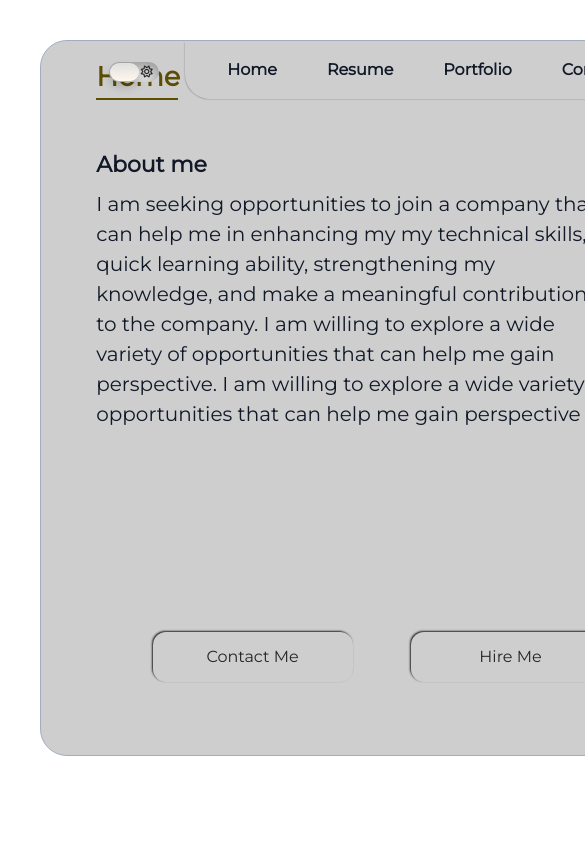
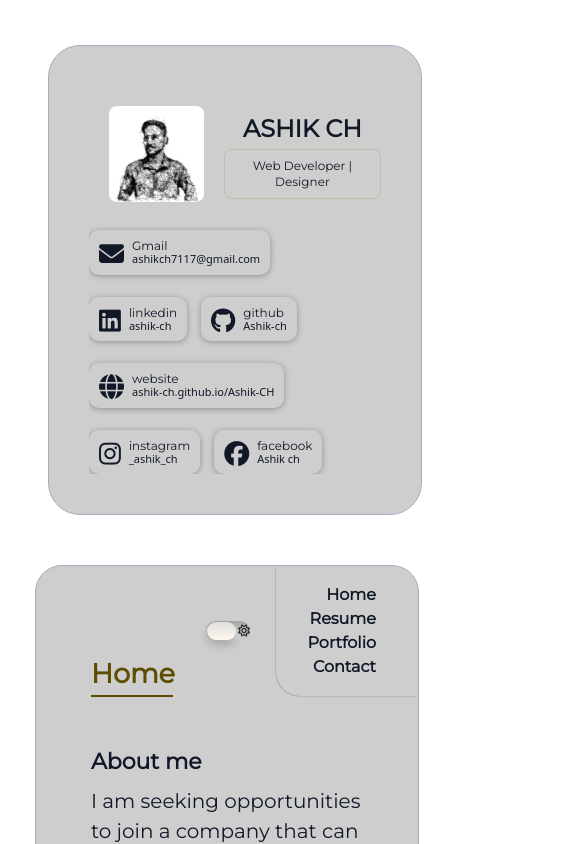
Before and after one commit to Ashik-ch/Ashik-CH, an Angular app: page / in a window 390 px wide. Shown: the top 844 px of the page, 585 px wide, since content can reach past the window. Built offline with nearby package versions, Linux system fonts and the light colour scheme.

Commit message:
Responsive1

```diff
--- a/src/app/app.component.html
+++ b/src/app/app.component.html
@@ -1,4 +1,6 @@
-<div class="flex justify-center p-10 gap-7">
+<div class="main-div">
   <app-side-bar></app-side-bar>
-  <router-outlet></router-outlet>
+  <div class="router">
+    <router-outlet></router-outlet>
+  </div>
 </div>
--- a/src/app/app.component.scss
+++ b/src/app/app.component.scss
@@ -0,0 +1,25 @@
+.main-div {
+  display: flex;
+  padding: 10px;
+  gap: 50px;
+  flex-direction: row;
+  margin: 35px;
+
+  @media (max-width: 400px) {
+    flex-direction: column;
+    align-items: center;
+    overflow-x: auto;
+    width: 400px;
+    padding: 10px;
+  }
+}
+
+.router {
+  width: 1080px;
+
+  @media (max-width: 400px) {
+    display: flex;
+    flex-direction: column;
+    max-width: 400px;
+  }
+}
--- a/src/app/dark/data.ts
+++ b/src/app/dark/data.ts
@@ -1,11 +1,11 @@
 //**@description  Social Media Network */
 export const network = [
     { title: 'Gmail', id: 'ashikch7117@gmail.com', icon: 'fa-2xl fa-solid fa-envelope', url: "https://mail.google.com/mail/u/0/?tab=rm&ogbl#inbox" },
-    { title: 'facebook', id: 'Ashik ch', icon: 'fa-2xl fa-brands fa-facebook', url: 'https://www.facebook.com/ashikch.poyiloor' },
     { title: 'linkedin', id: 'ashik-ch', icon: 'fa-2xl fa-brands fa-linkedin', url: "https://www.linkedin.com/in/ashik-ch-65827920b/" },
     { title: 'github', id: 'Ashik-ch', icon: 'fa-2xl fa-brands fa-github', url: 'https://github.com/Ashik-ch' },
-    { title: 'website', id: 'shik-ch.github.io/Ashik-CH/', icon: 'fa-2xl fa-solid fa-globe', url: 'https://ashik-ch.github.io/Ashik-CH/' },
+    { title: 'website', id: 'ashik-ch.github.io/Ashik-CH ', icon: 'fa-2xl fa-solid fa-globe', url: 'https://ashik-ch.github.io/Ashik-CH/' },
     { title: 'instagram', id: '_ashik_ch', icon: 'fa-2xl fa-brands fa-instagram', url: 'https://www.instagram.com/_ashik_ch/' },
+    { title: 'facebook', id: 'Ashik ch', icon: 'fa-2xl fa-brands fa-facebook', url: 'https://www.facebook.com/ashikch.poyiloor' },
 ];
 
 /**@description  Resume -  Experience and Education */
--- a/src/app/dark/mainpart/mainpart.component.html
+++ b/src/app/dark/mainpart/mainpart.component.html
@@ -1,7 +1,8 @@
 <div class="main-part">
 
   <!-- Day-mode and Nav-bar -->
-  <div class="toggles flex justify-end">
+  <div class="toggles">
+    <div class="header">
       <input type="checkbox" id="darkmode-toggle" (click)="toggleTheme()" />
       <label for="darkmode-toggle">
         <div class="toggle-icon">
@@ -9,6 +10,7 @@
           <i class="far fa-sun fa-xs"></i>
         </div>
       </label>
+    </div>
     <div class="flex justify-end">
       <app-nav (clickValue)="showDiv($event)"></app-nav>
     </div>
@@ -40,7 +42,7 @@
   <section class="resume" *ngIf="openDiv == 'Resume'">
     <div class="header1 font-bold">Resume</div>
     <div class="line mb-[3rem] "></div>
-    <div class="grid grid-cols-2 mt-[2.75rem]">
+    <div class="resume-detail grid grid-cols-2 mt-[2.75rem]">
 
       <!-- Experince & Education -->
       <div *ngFor="let data of data">
@@ -83,9 +85,9 @@
   <section *ngIf="openDiv == 'Portfolio'">
     <h1 class="header1 font-bold">PortFolio</h1>
     <div class="line mb-[3rem]"></div>
-    <div class="  flex flex-col my-4 " style="padding: 0 44px 0px 0px;" *ngFor="let p of project; let i = index">
+    <div class=" flex flex-col my-4 " style="padding: 0 44px 0px 0px;" *ngFor="let p of project; let i = index">
 
-      <div class="flex gap-12" [ngClass]="i % 2 === 0 ? 'flex-row' : 'flex-row-reverse'">
+      <div class=" portfolio-details " [ngClass]="i % 2 === 0 ? 'flex-row' : 'flex-row-reverse'">
         <img routerLink="project/{{p.id}}" class="project-item portfolio-img border border-sm rounded-xl" [src]="p.img"
           alt="img" />
         <div routerLink="project/{{p.id}}" class="project-item portfolio-desc border border-base p-2">
@@ -103,21 +105,22 @@
     <h1 class="header1 font-bold ">Contact</h1>
     <div class="line mb-[3rem] "></div>
 
-    <div class="grid grid-cols-2">
+
+    <div class=" contact-section grid grid-cols-2 ">
       <!-- Send a Message -->
       <section>
         <div class="header2">Send a message</div>
         <div class="mt-5">
           <label for=" first_name" class="block mb-2  text-sm font-medium ">Name</label>
-          <input type="text" id="first_name" class="message-field w-full " placeholder="Name" required>
+          <input type="text" id="first_name" class="message-field " placeholder="Name" required>
         </div>
         <div class="mt-4">
           <label for="last_name" class="block mb-2 text-sm font-medium ">Email</label>
-          <input type="text" id="email" class="message-field  w-full " placeholder="Email" required>
+          <input type="text" id="email" class="message-field" placeholder="Email" required>
         </div>
         <div class="mt-4">
           <label for="last_name" class="block mb-2 text-sm font-medium ">Message</label>
-          <textarea type="text-area " style="height: 156px;" class="message-field  w-full " placeholder="Message"
+          <textarea type="text-area " style="height: 156px;" class="message-field " placeholder="Message"
             required></textarea>
         </div>
 
@@ -134,7 +137,7 @@
       </section>
 
       <!-- Get in touch  -->
-      <section class="pl-20 pr-4">
+      <section class="">
         <div class="header2 mb-8"> Get in touch </div>
         <i class="fa fa-light fa-mobile mt-3 mr-2"></i> <span>Phone: </span>
         <div class="ml-5"> +91 9645937117</div>
@@ -150,7 +153,6 @@
         </div>
       </section>
     </div>
-
   </section>
 
 </div>
--- a/src/app/dark/mainpart/mainpart.component.scss
+++ b/src/app/dark/mainpart/mainpart.component.scss
@@ -18,6 +18,7 @@
   textarea {
     background-color: var(--divColor);
     border-color: var(--invert-color2);
+    width: 96%;
   }
 
   .line {
@@ -25,9 +26,17 @@
     width: 82px;
     background-color: var(--text-header1);
   }
+
+  @media (max-width: 400px) {
+    align-items: center;
+    width: 96%;
+    height: auto;
+  }
 }
 
 .toggles {
+  display: flex;
+  justify-content: flex-end;
   label {
     width: 50px;
     height: 20px;
@@ -39,7 +48,7 @@
       inset 0px -5px 15px rgba(255, 255, 255, 0.4);
     cursor: pointer;
     transition: 0.3s;
-    margin: 21px 26px 0 0px;
+    margin: 0px 26px 0 0px;
     &:after {
       content: "";
       width: 29px;
@@ -53,10 +62,10 @@
       transition: 0.3s;
     }
     .toggle-icon {
-      margin: 9px 0px 0px 6px;
       gap: 15px;
       display: flex;
       color: #252525;
+      padding: 9px 0 0 7px;
     }
   }
   input {
@@ -68,6 +77,19 @@
         background: linear-gradient(180deg, #777, #3a3a3a);
       }
     }
+  }
+
+  @media (max-width: 400px) {
+    display: flex;
+    flex-direction: row;
+  }
+}
+
+.header {
+  @media (max-width: 400px) {
+    display: flex;
+    flex-direction: row;
+    align-self: center;
   }
 }
 
@@ -138,18 +160,27 @@
 
   .skills {
     position: relative;
-    height: 165px;
-    width: auto;
     border-color: var(--border-color);
 
     .skill-set {
       position: relative;
       display: flex;
-      width: auto;
+      justify-content: space-around;
+
+      @media (max-width: 400px) {
+        display: flex;
+        flex-direction: column;
+        height: auto;
+      }
     }
     .skill-title {
       border-color: var(--border-color);
       padding: 5px;
+      margin-top: 16px;
+
+      @media (max-width: 400px) {
+        margin-top: 0px;
+      }
     }
     .skill-title:hover {
       border: 1px solid var(--border-color);
@@ -158,7 +189,7 @@
 
     .progress-bar {
       position: absolute;
-      bottom: -30px;
+      top: -7px;
       background-color: #007bff;
       left: 0;
       color: white;
@@ -168,14 +199,36 @@
       visibility: hidden;
     }
   }
+  .resume-detail {
+    @media (max-width: 400px) {
+      display: flex;
+      flex-direction: column;
+    }
+  }
 }
 //end of resume
 
 // Portfolio
+
+.portfolio-details {
+  display: flex;
+  gap: 11px;
+  justify-content: space-around;
+
+  @media (max-width: 400px) {
+    display: flex;
+    flex-direction: column;
+  }
+}
 .portfolio-img {
-  width: 20%;
+  width: 150px;
   height: 150px;
   object-fit: cover;
+
+  @media (max-width: 400px) {
+    width: 100%;
+    height: 150px;
+  }
 }
 
 .portfolio-desc {
@@ -184,6 +237,11 @@
   height: 150px;
   border-radius: 10px;
   border: 2px solid gray;
+
+  @media (max-width: 400px) {
+    width: 100%;
+    height: 150px;
+  }
 }
 
 .portfolio-desc::-webkit-scrollbar {
@@ -202,6 +260,14 @@
 .header3:hover {
 }
 // Contact
+.contact-section {
+  gap: 6.5rem;
+  @media (max-width: 400px) {
+    display: flex;
+    flex-direction: column;
+    gap: 2rem;
+  }
+}
 .message-field {
   border: 1px solid var(--border-color);
   font-size: 0.875rem;
--- a/src/app/dark/nav/nav.component.html
+++ b/src/app/dark/nav/nav.component.html
@@ -1,4 +1,4 @@
-<div class="navbar flex">
+<div class="navbar ">
   <div class="items" [ngClass]="{'active-link ': nav.path === activeTag }" *ngFor="let nav of Navbar"
     (click)="showdiv(nav.path)">{{nav.title}}</div>
 </div>
--- a/src/app/dark/nav/nav.component.scss
+++ b/src/app/dark/nav/nav.component.scss
@@ -1,6 +1,14 @@
-.flex {
+.navbar {
   display: flex;
   justify-content: space-between;
+
+  @media (max-width: 400px) {
+    align-items: flex-end;
+    height: auto;
+    flex-direction: column;
+    display: flex;
+    width: 142px;
+  }
 }
 
 .flex > div {
--- a/src/app/dark/side-bar/side-bar.component.html
+++ b/src/app/dark/side-bar/side-bar.component.html
@@ -1,4 +1,5 @@
-<div class="side-bar text-center p-10">
+<div class="side-bar p-10">
+  <div class=" profile">
     <div class="p-5">
       <img class="w-24 h-24 rounded-lg align-item-center bg-white" src='assets/ashik3.png' alt="hy" />
     </div>
@@ -6,8 +7,8 @@
       <h1 class="text-2xl font-bold mb-1">ASHIK CH</h1>
       <h1 class="title2 border rounded-lg py-2 text-xs">Web Developer | Designer</h1>
     </div>
-
-  <div class="mt-8 network">
+  </div>
+  <div class="network">
     <div class="outericons h-auto rounded-lg" *ngFor="let net of network">
       <div class="icons text-left  mt-2">
         <i class="{{net.icon}}"> </i>
--- a/src/app/dark/side-bar/side-bar.component.scss
+++ b/src/app/dark/side-bar/side-bar.component.scss
@@ -1,14 +1,28 @@
 .side-bar {
-  align-items: center;
   text-align: -webkit-center;
   background-color: var(--divColor);
   border: 1px solid var(--border-color);
   border-radius: 32px;
   position: sticky;
   top: 42px;
-
   height: 716px;
   width: auto;
+  display: flex;
+  flex-direction: column;
+
+  @media (max-width: 400px) {
+    align-items: center; /* Center align the row items */
+    width: 374px; /* Allow the network container to expand based on content */
+    height: auto;
+  }
+}
+
+.profile {
+  @media (max-width: 400px) {
+    display: flex;
+    flex-direction: row;
+    align-items: center;
+  }
 }
 
 .title2 {
@@ -20,6 +34,16 @@
   flex-direction: column;
   display: flex;
   width: 180px;
+  margin-top: 24px;
+
+  @media (max-width: 400px) {
+    flex-direction: row;
+    align-items: center;
+    overflow-x: auto;
+    width: auto;
+    flex-wrap: wrap;
+    margin-top: 0px;
+  }
 
   .icons {
     padding: 7px 10px;
```
Lines whose indentation alone changed are shown as unchanged.
